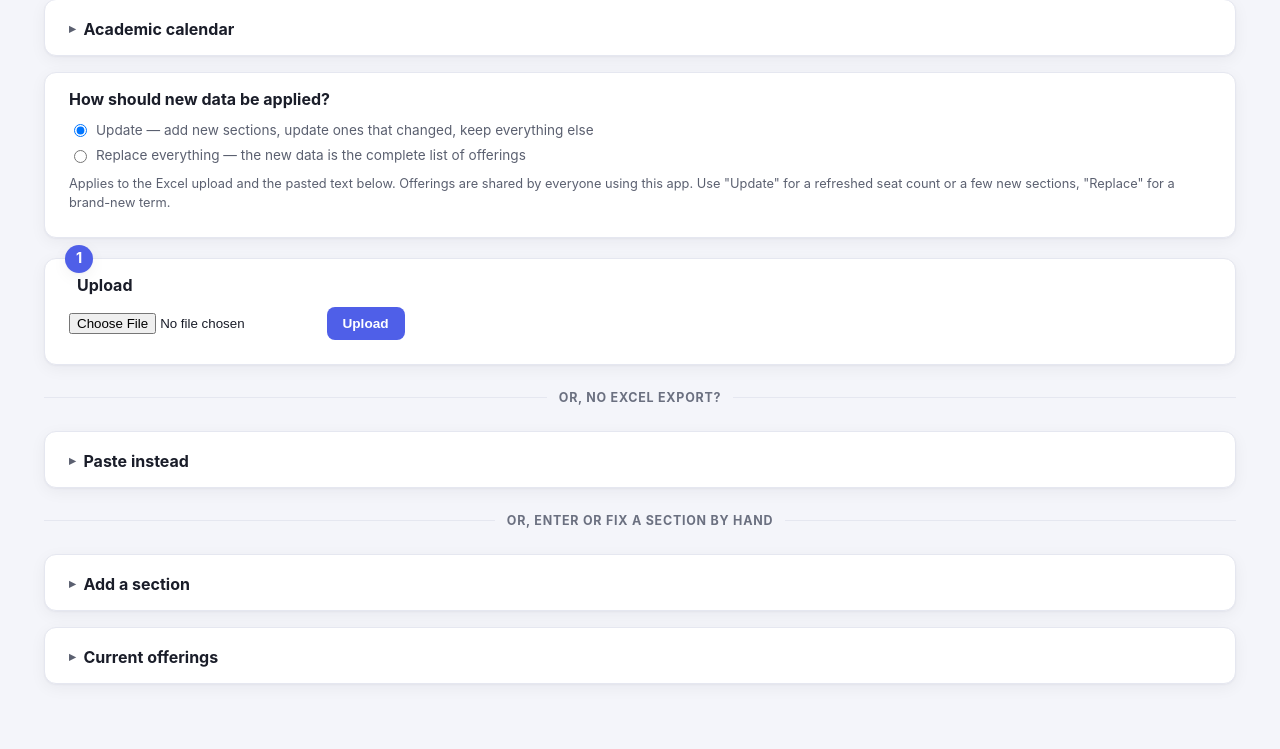
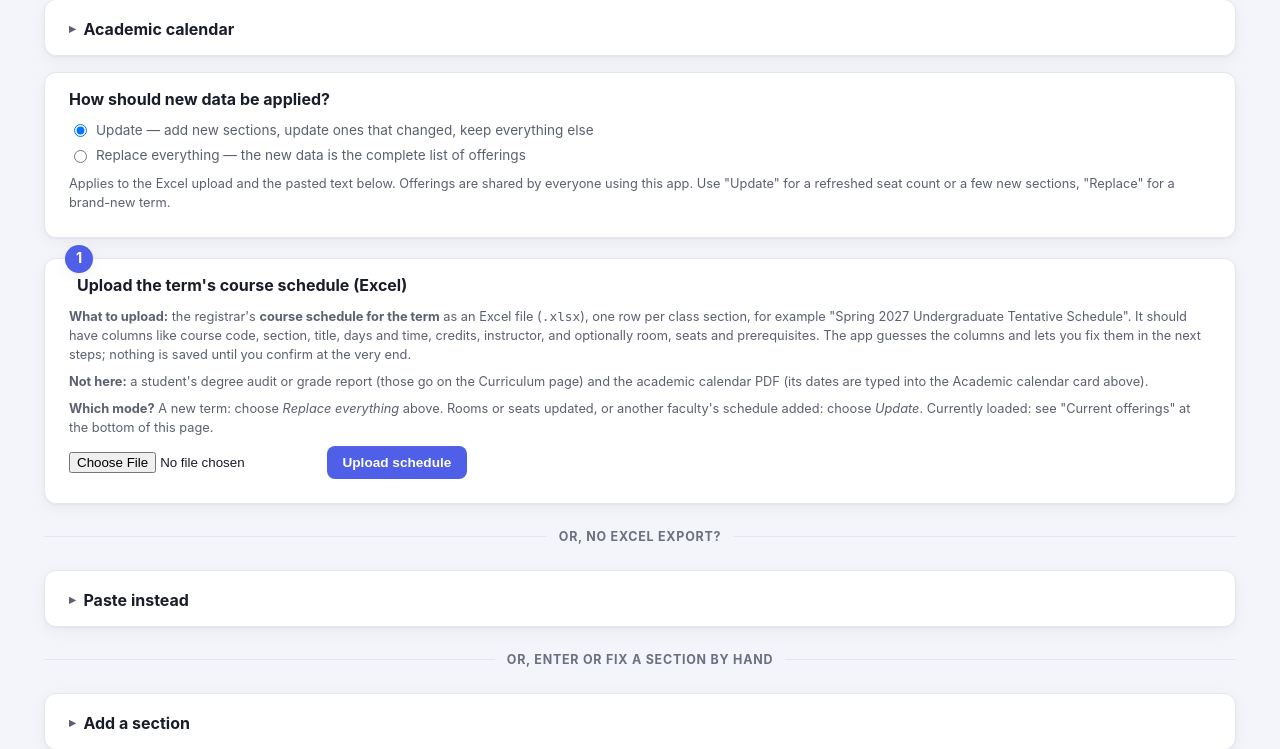
Before and after one commit to 12sady/ICT-209-Final-Project, a Python web app: template templates/admin.html in a window 1280 px wide. Shown: the part 440-1189 px from the top of the page. Before the commit the page ends 1136 px from the top, so only its background shows below. Run offline with Jinja, Linux system fonts and the light colour scheme; the template is opened without the code that fills it, so the values that code supplies are empty.

Commit message:
Admin: say exactly what to upload on the schedule upload card
Co-Authored-By: Claude Sonnet 5.5 <noreply@anthropic.com>

```diff
--- a/templates/admin.html
+++ b/templates/admin.html
@@ -77,9 +77,12 @@
 
   <section class="card step-card" style="margin-top: 20px;">
     <span class="step-badge">1</span>
-    <h2>Upload</h2>
-    <input type="file" id="file-input" accept=".xlsx,.xls" />
-    <button id="upload-btn">Upload</button>
+    <h2>Upload the term's course schedule (Excel)</h2>
+    <p class="hint"><strong>What to upload:</strong> the registrar's <strong>course schedule for the term</strong> as an Excel file (<code>.xlsx</code>), one row per class section, for example "Spring 2027 Undergraduate Tentative Schedule". It should have columns like course code, section, title, days and time, credits, instructor, and optionally room, seats and prerequisites. The app guesses the columns and lets you fix them in the next steps; nothing is saved until you confirm at the very end.</p>
+    <p class="hint"><strong>Not here:</strong> a student's degree audit or grade report (those go on the Curriculum page) and the academic calendar PDF (its dates are typed into the Academic calendar card above).</p>
+    <p class="hint"><strong>Which mode?</strong> A new term: choose <em>Replace everything</em> above. Rooms or seats updated, or another faculty's schedule added: choose <em>Update</em>. Currently loaded: see "Current offerings" at the bottom of this page.</p>
+    <input type="file" id="file-input" accept=".xlsx,.xls" aria-label="Course schedule Excel file" />
+    <button id="upload-btn">Upload schedule</button>
     <p id="upload-status" class="hint"></p>
   </section>
 
```
